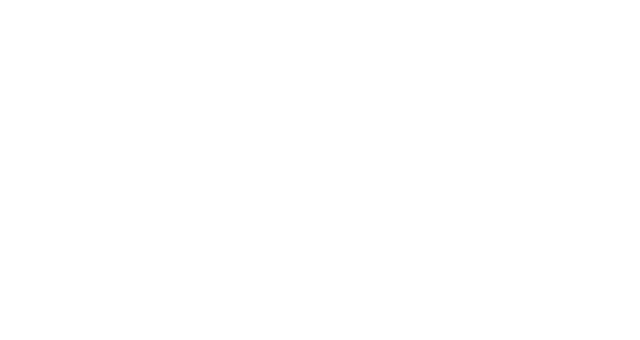
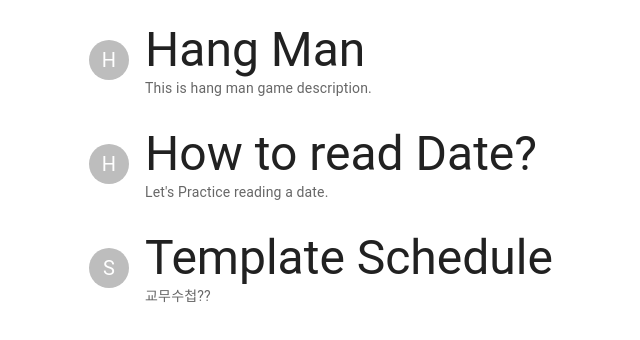
Before and after one commit to PisoDev77/her, a React (Vite) app: page / in a window 1280 px wide. Before the commit this address had no page. Shown: the top 340 px of the page, without its empty margins (319-959 px from the left). Built offline with nearby package versions, Linux system fonts and the light colour scheme.

Commit message:
conf: BrowserRouter to HashRouter

```diff
--- a/src/App.jsx
+++ b/src/App.jsx
@@ -1,4 +1,4 @@
-import { BrowserRouter, Routes, Route } from 'react-router-dom';
+import { BrowserRouter, Routes, Route, HashRouter } from 'react-router-dom';
 import Hangman from './pages/Hangman';
 import Home from './pages/Home';
 import Calendar from './pages/Calendar';
@@ -29,19 +29,20 @@
 	);
 
 	return (
-		<BrowserRouter>
+		<HashRouter basename='/'>
 			<ColorModeContext.Provider value={colorMode}>
 				<ThemeProvider theme={theme}>
 					<CssBaseline />
 					<Routes>
 						<Route path='/her' element={<Home />} />
+						<Route path='/' element={<Home />} />
 						<Route path='/hangman' element={<Hangman />} />
 						<Route path='/calendar' element={<Calendar />} />
 						<Route path='/schedule' element={<Schedule />} />
 					</Routes>
 				</ThemeProvider>
 			</ColorModeContext.Provider>
-		</BrowserRouter>
+		</HashRouter>
 	);
 }
 
```
